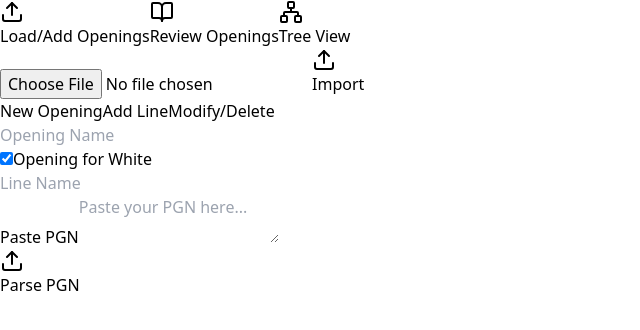
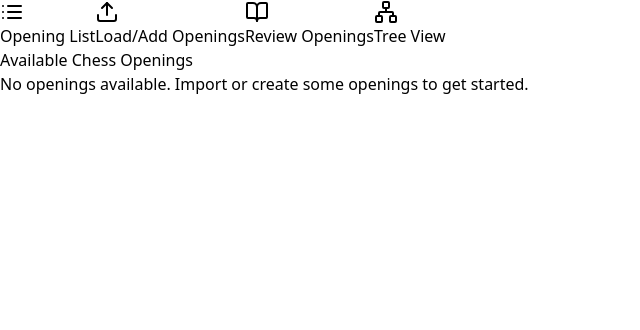
Before and after one commit to mythreyiramesh/chess-openings, a React (Vite) app: page / in a window 1280 px wide. Shown: the top 330 px of the page, without its empty margins (0-640 px from the left). Built offline with nearby package versions, Linux system fonts and the light colour scheme.

Commit message:
:sparkles: Opening library. Closes #11, Closes #6

```diff
--- a/src/ChessStudyTool.jsx
+++ b/src/ChessStudyTool.jsx
@@ -3,7 +3,7 @@ import { ChevronRight, ChevronLeft } from 'lucide-react';
 import { getOpenings } from './utils/openingsManager';
 import ChessBoard from './ChessBoard';
 
-const ChessStudyTool = () => {
+const ChessStudyTool = ({ initialOpeningId, initialLineId }) => {
   const [openings, setOpenings] = useState([]);
   const [selectedOpeningId, setSelectedOpeningId] = useState(null);
   const [selectedLineId, setSelectedLineId] = useState(null);
@@ -12,19 +12,32 @@ const ChessStudyTool = () => {
   const containerRef = useRef(null);
   const moveRefs = useRef({});
 
+  // First, load openings
   useEffect(() => {
     loadOpenings();
   }, []);
 
+  // Then handle initial selection after openings are loaded
   useEffect(() => {
-    if (selectedOpeningId) {
+    if (initialOpeningId && openings.length > 0) {
+      setSelectedOpeningId(initialOpeningId);
+      if (initialLineId) {
+        setSelectedLineId(initialLineId);
+        setCurrentPosition(0);
+      }
+    }
+  }, [initialOpeningId, initialLineId, openings]);
+
+  // Only set default line if no initialLineId is provided
+  useEffect(() => {
+    if (selectedOpeningId && !initialLineId) {
       const opening = openings.find(op => op.id === selectedOpeningId);
       if (opening && opening.lines.length > 0) {
         setSelectedLineId(opening.lines[0].id);
         setCurrentPosition(0);
       }
     }
-  }, [selectedOpeningId]);
+  }, [selectedOpeningId, initialLineId, openings]);
 
   // Autoscroll effect
   useEffect(() => {
--- a/src/OpeningManager.jsx
+++ b/src/OpeningManager.jsx
@@ -2,22 +2,54 @@ import React, { useState } from 'react';
 import ChessStudyTool from './ChessStudyTool';
 import OpeningUploader from './OpeningUploader';
 import OpeningTree from './OpeningTree';
-import { BookOpen, Upload, Network } from 'lucide-react';
+import OpeningsList from './OpeningsList';
+import { BookOpen, Upload, Network, List } from 'lucide-react';
 
 const OpeningManager = () => {
-  const [mode, setMode] = useState('upload'); // 'review' | 'upload' | 'tree'
+  const [state, setState] = useState({
+    mode: 'list',
+    selectedOpeningId: null,
+    selectedLineId: null
+  });
+
+  const handleReview = (openingId, lineId) => {
+    setState({
+      mode: 'review',
+      selectedOpeningId: openingId,
+      selectedLineId: lineId
+    });
+  };
+
+  const handleModeChange = (newMode) => {
+    setState(prev => ({
+      ...prev,
+      mode: newMode,
+      selectedOpeningId: newMode === 'review' ? prev.selectedOpeningId : null,
+      selectedLineId: newMode === 'review' ? prev.selectedLineId : null
+    }));
+  };
 
   return (
     <div className="min-h-screen bg-gray-100">
-      {/* Navigation */}
       <nav className="bg-white shadow-lg mb-6">
         <div className="max-w-7xl mx-auto px-4">
           <div className="flex justify-between h-16">
             <div className="flex space-x-4">
               <button
-                onClick={() => setMode('upload')}
+                onClick={() => handleModeChange('list')}
                 className={`inline-flex items-center px-4 py-2 border-b-2 ${
-                  mode === 'upload'
+                  state.mode === 'list'
+                    ? 'border-blue-500 text-blue-600'
+                    : 'border-transparent text-gray-500 hover:text-gray-700 hover:border-gray-300'
+                }`}
+              >
+                <List className="w-5 h-5 mr-2" />
+                Opening List
+              </button>
+              <button
+                onClick={() => handleModeChange('upload')}
+                className={`inline-flex items-center px-4 py-2 border-b-2 ${
+                  state.mode === 'upload'
                     ? 'border-blue-500 text-blue-600'
                     : 'border-transparent text-gray-500 hover:text-gray-700 hover:border-gray-300'
                 }`}
@@ -26,9 +58,9 @@ const OpeningManager = () => {
                 Load/Add Openings
               </button>
               <button
-                onClick={() => setMode('review')}
+                onClick={() => handleModeChange('review')}
                 className={`inline-flex items-center px-4 py-2 border-b-2 ${
-                  mode === 'review'
+                  state.mode === 'review'
                     ? 'border-blue-500 text-blue-600'
                     : 'border-transparent text-gray-500 hover:text-gray-700 hover:border-gray-300'
                 }`}
@@ -37,9 +69,9 @@ const OpeningManager = () => {
                 Review Openings
               </button>
               <button
-                onClick={() => setMode('tree')}
+                onClick={() => handleModeChange('tree')}
                 className={`inline-flex items-center px-4 py-2 border-b-2 ${
-                  mode === 'tree'
+                  state.mode === 'tree'
                     ? 'border-blue-500 text-blue-600'
                     : 'border-transparent text-gray-500 hover:text-gray-700 hover:border-gray-300'
                 }`}
@@ -52,11 +84,18 @@ const OpeningManager = () => {
         </div>
       </nav>
 
-      {/* Content */}
       <main className="max-w-7xl mx-auto px-4">
-        {mode === 'review' && <ChessStudyTool />}
-        {mode === 'upload' && <OpeningUploader />}
-        {mode === 'tree' && <OpeningTree />}
+        {state.mode === 'review' && (
+          <ChessStudyTool
+            initialOpeningId={state.selectedOpeningId}
+            initialLineId={state.selectedLineId}
+          />
+        )}
+        {state.mode === 'upload' && <OpeningUploader />}
+        {state.mode === 'tree' && <OpeningTree />}
+        {state.mode === 'list' && (
+          <OpeningsList onReview={handleReview} />
+        )}
       </main>
     </div>
   );
--- /dev/null
+++ b/src/OpeningsList.jsx
@@ -0,0 +1,118 @@
+import React, { useState, useEffect } from 'react';
+import { ChevronDown, ChevronRight, BookOpen } from 'lucide-react';
+import { getOpenings } from './utils/openingsManager';
+
+const OpeningsList = ({ onReview }) => {
+  const [openings, setOpenings] = useState([]);
+  const [expandedOpenings, setExpandedOpenings] = useState({});
+
+  useEffect(() => {
+    const loadedOpenings = getOpenings();
+    setOpenings(loadedOpenings);
+  }, []);
+
+  const toggleOpening = (openingId) => {
+    setExpandedOpenings(prev => ({
+      ...prev,
+      [openingId]: !prev[openingId]
+    }));
+  };
+
+   const handleReviewClick = (openingId, lineId) => {
+    onReview(openingId, lineId);
+  };
+
+  const renderOpeningGroup = (openings, color) => {
+    if (!openings.length) return null;
+
+    return (
+      <div className="mb-8">
+        <h2 className="text-2xl font-bold mb-4 text-gray-800">
+          For {color}
+        </h2>
+        <div className="space-y-4">
+          {openings.map(opening => (
+            <div
+              key={opening.id}
+              className="bg-white rounded-lg shadow-sm overflow-hidden"
+            >
+              {/* Opening Header */}
+              <button
+                onClick={() => toggleOpening(opening.id)}
+                className="w-full px-4 py-3 flex items-center justify-between hover:bg-gray-50 transition-colors"
+              >
+                <span className="font-medium text-lg text-gray-800">
+                  {opening.name}
+                </span>
+                {expandedOpenings[opening.id] ? (
+                  <ChevronDown className="w-5 h-5 text-gray-500" />
+                ) : (
+                  <ChevronRight className="w-5 h-5 text-gray-500" />
+                )}
+              </button>
+
+              {/* Lines */}
+              {expandedOpenings[opening.id] && (
+                <div className="border-t border-gray-100">
+                  {opening.lines.map(line => (
+                    <div
+                      key={line.id}
+                      className="px-4 py-3 border-b border-gray-100 last:border-b-0"
+                    >
+                      <div className="flex items-start justify-between gap-4">
+                        <div className="flex-grow">
+                          <h3 className="font-medium text-gray-800">
+                            {line.name}
+                          </h3>
+                          {line.summary && (
+                            <p className="mt-1 text-sm text-gray-600">
+                              {line.summary}
+                            </p>
+                          )}
+                        </div>
+                        <button
+                          onClick={(e) => {
+                            e.stopPropagation();
+                            handleReviewClick(opening.id, line.id);
+                          }}
+                          className="flex items-center gap-2 px-3 py-1.5 bg-blue-500 text-white rounded-md hover:bg-blue-600 transition-colors"
+                        >
+                          <BookOpen className="w-4 h-4" />
+                          <span>Review</span>
+                        </button>
+                      </div>
+                    </div>
+                  ))}
+                </div>
+              )}
+            </div>
+          ))}
+        </div>
+      </div>
+    );
+  };
+
+  const whiteOpenings = openings.filter(op => op.isWhite);
+  const blackOpenings = openings.filter(op => !op.isWhite);
+
+  return (
+    <div className="max-w-4xl mx-auto p-4">
+      <h1 className="text-3xl font-bold mb-8 text-gray-800">
+        Available Chess Openings
+      </h1>
+
+      {whiteOpenings.length === 0 && blackOpenings.length === 0 ? (
+        <p className="text-center text-gray-600 py-8">
+          No openings available. Import or create some openings to get started.
+        </p>
+      ) : (
+        <>
+          {renderOpeningGroup(whiteOpenings, "White")}
+          {renderOpeningGroup(blackOpenings, "Black")}
+        </>
+      )}
+    </div>
+  );
+};
+
+export default OpeningsList;
```
